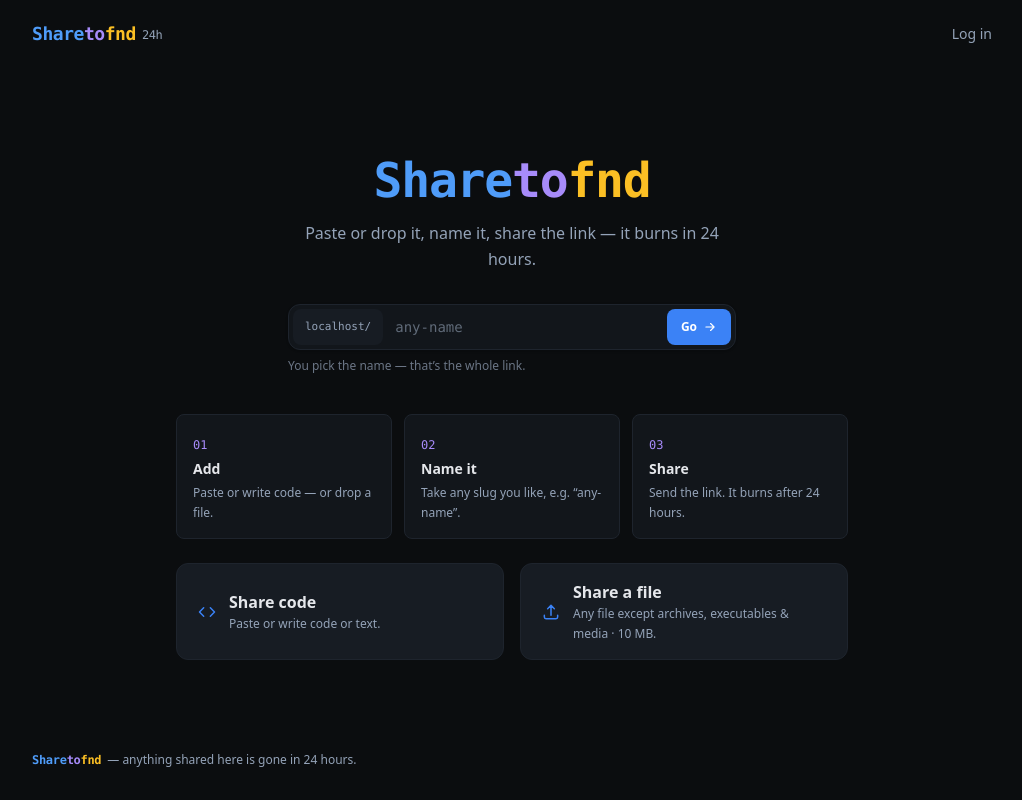
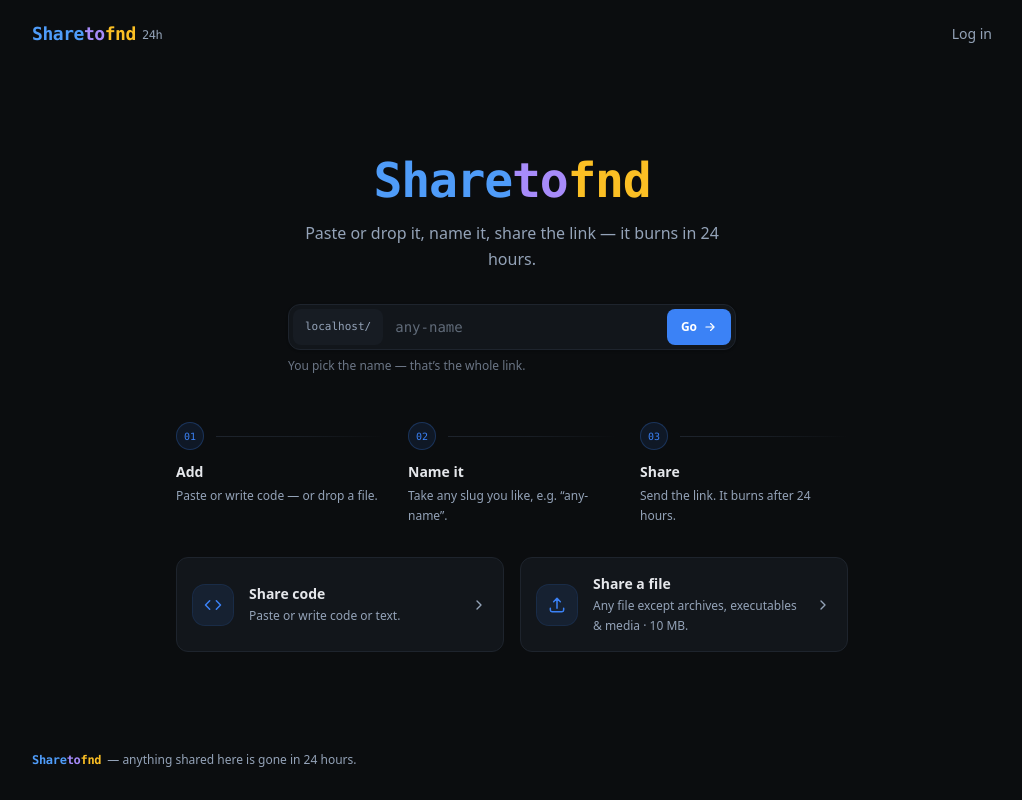
Before and after one commit to joywithai/share24, a Next.js app: page / in a window 1280 px wide. Shown: the whole page, without its empty margins (128-1150 px from the left). Built offline with nearby package versions, Linux system fonts and the light colour scheme; no server answers.

Commit message:
ui: homepage steps as a numbered flow (no boxes); premium action cards
Co-authored-by: arena-agent <297053741+arena-agent@users.noreply.github.com>

```diff
--- a/app/page.tsx
+++ b/app/page.tsx
@@ -81,39 +81,60 @@ export default function HomePage() {
           somebody shared with you and Go straight to it. */}
       <RouteGoBox />
 
-      <ol className="mt-10 grid w-full max-w-2xl gap-3 text-left sm:grid-cols-3">
+      {/* The three steps as a flow, not as three boxes: a numbered node with
+          a hairline running out of it, then plain type underneath. */}
+      <ol className="mt-12 grid w-full max-w-2xl gap-x-6 gap-y-7 text-left sm:grid-cols-3">
         {steps.map((step, i) => (
-          <li
-            key={step.title}
-            className="min-w-0 rounded-lg border border-line bg-card p-4"
-          >
-            <span className="font-mono text-xs text-brand-2">
-              {String(i + 1).padStart(2, '0')}
-            </span>
-            <p className="mt-1 text-sm font-semibold">{step.title}</p>
-            <p className="mt-1 text-xs leading-relaxed text-sub break-words">
+          <li key={step.title} className="group min-w-0">
+            <div className="flex items-center gap-3">
+              <span className="flex h-7 w-7 shrink-0 items-center justify-center rounded-full border border-accent/25 bg-accent/10 font-mono text-[10px] text-accent tabular-nums transition-colors group-hover:border-accent/50 group-hover:bg-accent/15">
+                {String(i + 1).padStart(2, '0')}
+              </span>
+              <span
+                aria-hidden
+                className="h-px flex-1 bg-gradient-to-r from-line via-line/70 to-transparent"
+              />
+            </div>
+            <p className="mt-3 text-sm font-semibold">{step.title}</p>
+            <p className="mt-1 text-xs leading-relaxed break-words text-sub">
               {step.text}
             </p>
           </li>
         ))}
       </ol>
 
-      <div className="mt-6 grid w-full max-w-2xl gap-4 sm:grid-cols-2">
+      <div className="mt-8 grid w-full max-w-2xl gap-3 sm:grid-cols-2 sm:gap-4">
         {actions.map((action) => (
           <Link
             key={action.href}
             href={action.href}
-            className="flex min-w-0 items-center gap-3 rounded-xl border border-line bg-card-soft px-5 py-4 text-left transition-colors hover:border-accent/50 hover:bg-card"
+            className="group flex min-w-0 items-center gap-4 rounded-xl border border-line bg-card p-4 text-left transition-all hover:-translate-y-0.5 hover:border-accent/40 hover:bg-card-soft hover:shadow-lg hover:shadow-black/20 focus-visible:outline-none focus-visible:ring-2 focus-visible:ring-accent/60"
           >
-            <span className="text-accent">{action.icon}</span>
-            <span className="min-w-0">
-              <span className="block text-base font-semibold">
+            <span className="flex h-10 w-10 shrink-0 items-center justify-center rounded-xl bg-accent/10 text-accent ring-1 ring-accent/20 transition-colors group-hover:bg-accent/15">
+              {action.icon}
+            </span>
+            <span className="min-w-0 flex-1">
+              <span className="block text-sm font-semibold">
                 {action.title}
               </span>
-              <span className="block text-xs leading-relaxed text-sub break-words">
+              <span className="mt-0.5 block text-xs leading-relaxed break-words text-sub">
                 {action.description}
               </span>
             </span>
+            <svg
+              aria-hidden
+              viewBox="0 0 24 24"
+              fill="none"
+              stroke="currentColor"
+              strokeWidth="2"
+              className="h-4 w-4 shrink-0 text-sub transition-transform group-hover:translate-x-0.5 group-hover:text-accent"
+            >
+              <path
+                d="m9 6 6 6-6 6"
+                strokeLinecap="round"
+                strokeLinejoin="round"
+              />
+            </svg>
           </Link>
         ))}
       </div>
```
